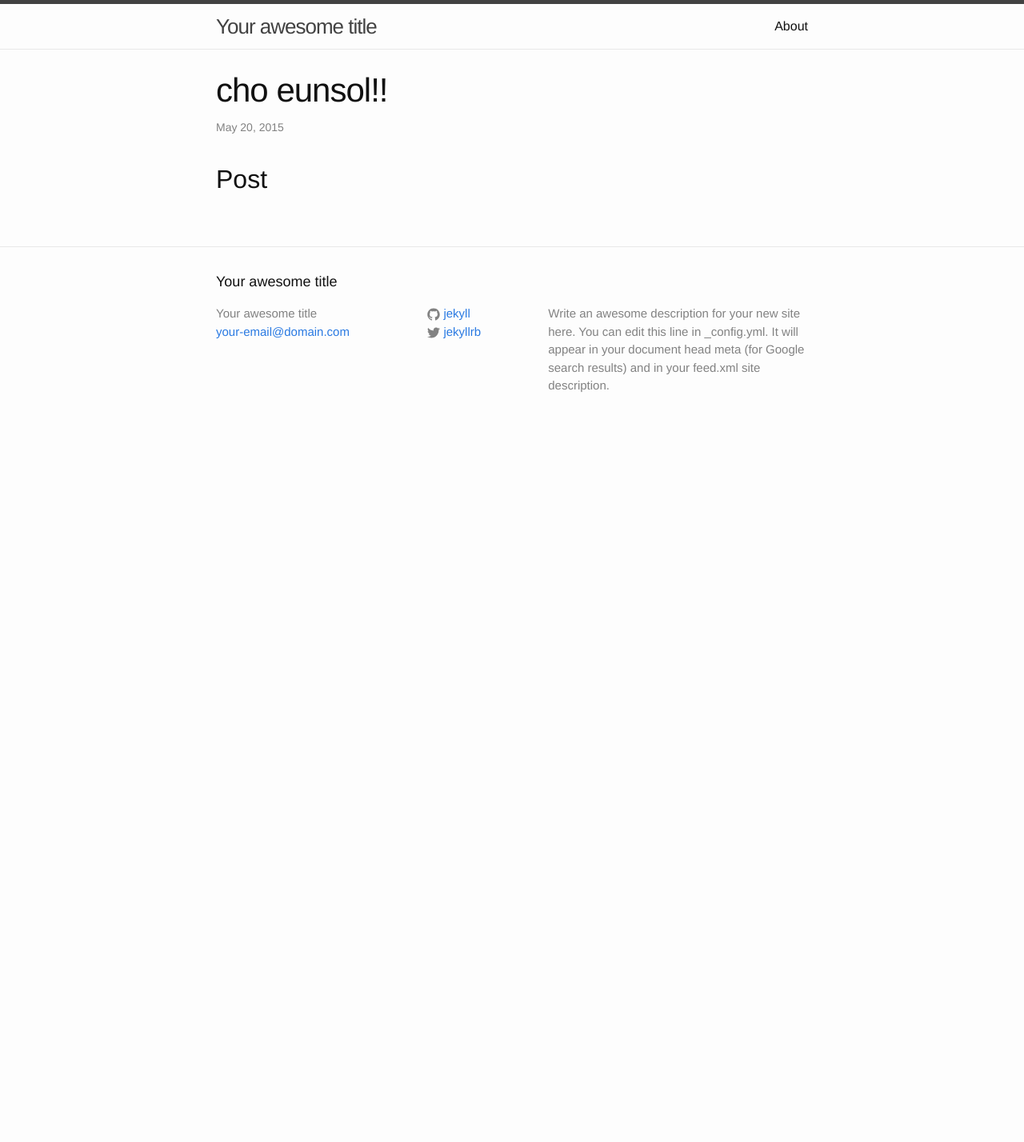
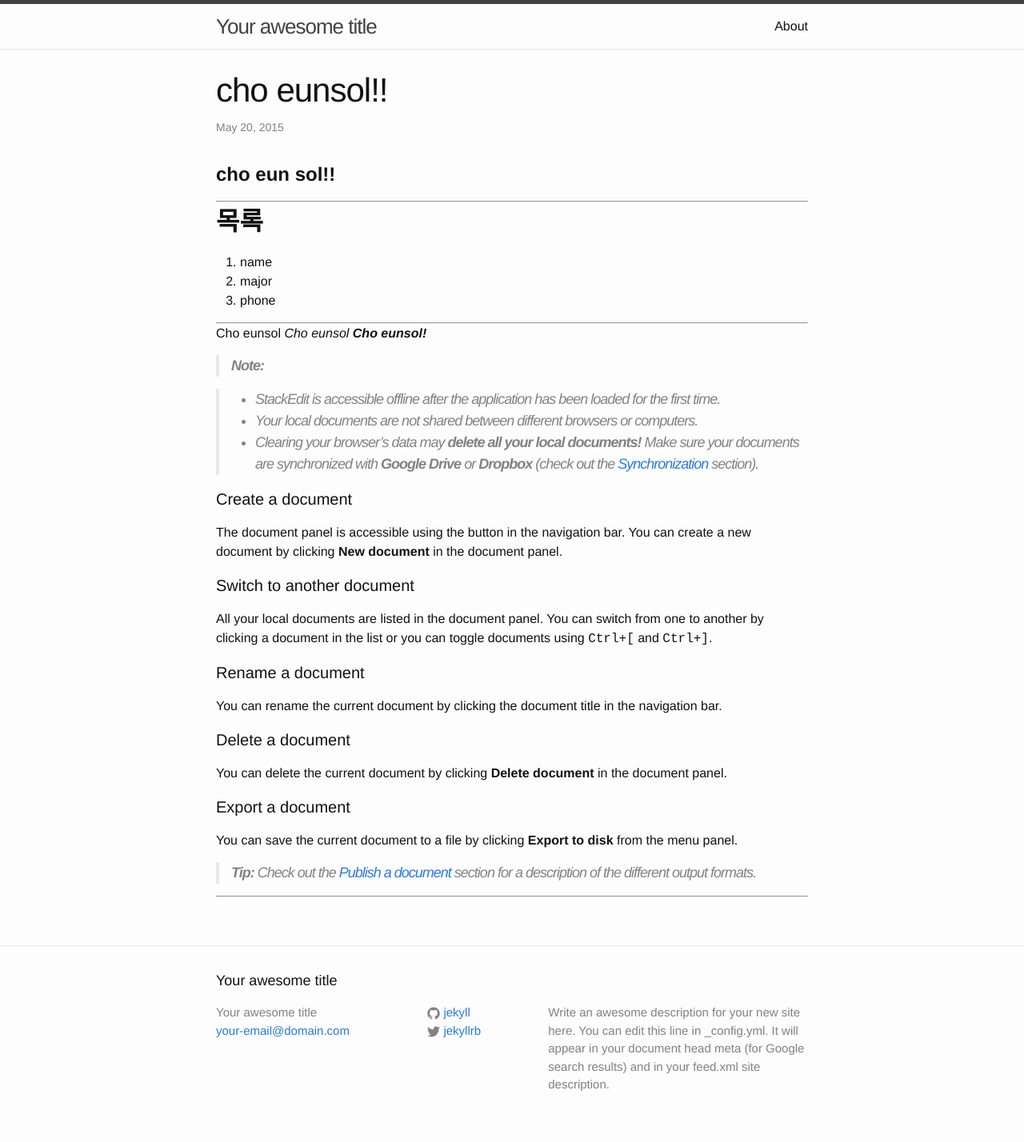
Before and after one commit to choeunsol/choeunsol.github.com, a Jekyll site: the page built from _posts/2015-05-20-cho-eunsol.md, in a window 1280 px wide. Shown: the whole page at 80% size. Built offline with Jekyll 4.4.1, drawn with Linux system fonts in a browser that asks for light colours; before the commit the page ends 900 px from its top, so only the background shows below that.

Commit message:
Update 2015-05-20-cho-eunsol.md

```diff
--- a/_posts/2015-05-20-cho-eunsol.md
+++ b/_posts/2015-05-20-cho-eunsol.md
@@ -4,4 +4,51 @@ title: "cho eunsol!!"
 date: 2015-05-20
 ---
 
-##Post
+**cho eun sol!!**
+=================
+
+
+
+----------
+
+**목록**
+------
+ 1. name
+ 2. major
+ 3. phone
+
+-------------
+Cho eunsol
+*Cho eunsol*
+***Cho eunsol!***
+
+> **Note:**
+
+> - StackEdit is accessible offline after the application has been loaded for the first time.
+> - Your local documents are not shared between different browsers or computers.
+> - Clearing your browser's data may **delete all your local documents!** Make sure your documents are synchronized with **Google Drive** or **Dropbox** (check out the [<i class="icon-refresh"></i> Synchronization](#synchronization) section).
+
+#### <i class="icon-file"></i> Create a document
+
+The document panel is accessible using the <i class="icon-folder-open"></i> button in the navigation bar. You can create a new document by clicking <i class="icon-file"></i> **New document** in the document panel.
+
+#### <i class="icon-folder-open"></i> Switch to another document
+
+All your local documents are listed in the document panel. You can switch from one to another by clicking a document in the list or you can toggle documents using <kbd>Ctrl+[</kbd> and <kbd>Ctrl+]</kbd>.
+
+#### <i class="icon-pencil"></i> Rename a document
+
+You can rename the current document by clicking the document title in the navigation bar.
+
+#### <i class="icon-trash"></i> Delete a document
+
+You can delete the current document by clicking <i class="icon-trash"></i> **Delete document** in the document panel.
+
+#### <i class="icon-hdd"></i> Export a document
+
+You can save the current document to a file by clicking <i class="icon-hdd"></i> **Export to disk** from the <i class="icon-provider-stackedit"></i> menu panel.
+
+> **Tip:** Check out the [<i class="icon-upload"></i> Publish a document](#publish-a-document) section for a description of the different output formats.
+
+
+----------
```
